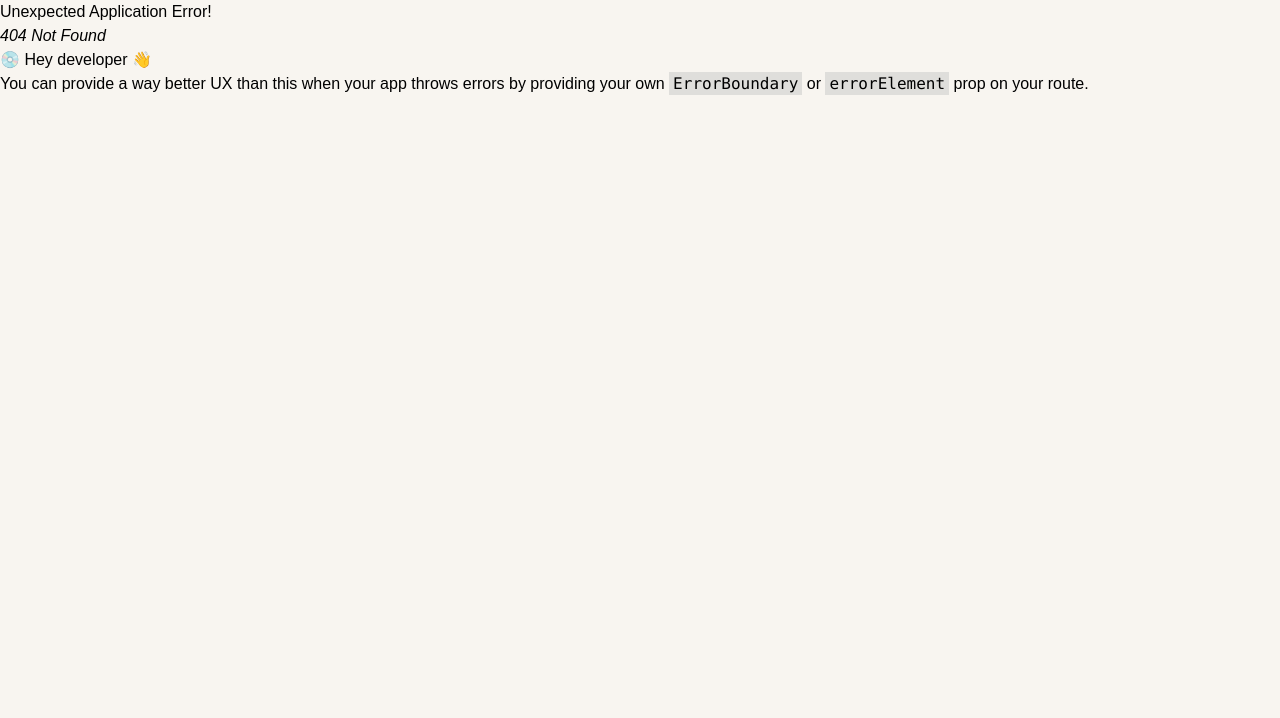
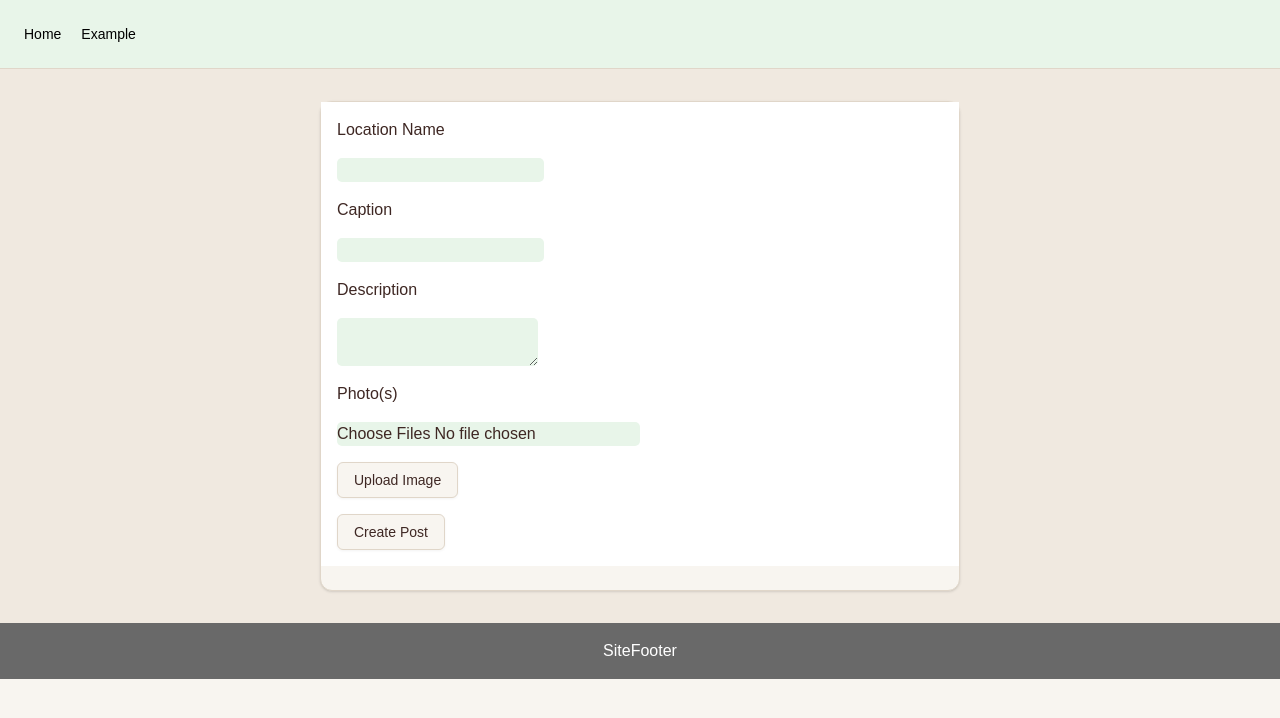
Before and after one commit to technative-academy/hikespace, a React (Vite) app in the folder frontend/: page /createpost in a window 1280 px wide. Before the commit this address had no page. Shown: the top 718 px of the page. Built offline with nearby package versions, Linux system fonts and the light colour scheme.

Commit message:
create post skeleton save point

```diff
--- /dev/null
+++ b/frontend/src/components/CreatePost/CreatePost.module.css
@@ -0,0 +1,24 @@
+.wrapper {
+  width: 100%;
+  background: white;
+}
+
+body {
+  margin: 0;
+  font-family: Arial, sans-serif;
+  color: black;
+}
+
+form {
+  display: flex;
+  flex-direction: column;
+  align-items: flex-start;
+  gap: 1rem;
+  margin: 1rem;
+}
+
+input,
+textarea {
+  background-color: var(--secondary);
+  border-radius: 5px;
+}
--- /dev/null
+++ b/frontend/src/components/CreatePost/CreatePost.tsx
@@ -0,0 +1,53 @@
+import styles from "./CreatePost.module.css";
+import { Button } from "@/components/ui/button";
+import { useState } from "react";
+
+export default function CreatePost() {
+  const [images, setImages] = useState<File[]>([]);
+
+  function handleImageChange(event: any) {
+    const files = Array.from(event.target.files) as File[];
+    setImages(files);
+    console.log("image got");
+  }
+
+  function imageUpload(formData: FormData) {
+    images.forEach((file) => formData.append("images", file));
+    console.log(`images uploaded: ${images.length}`);
+  }
+
+  async function handleCreatePost() {
+    const formData = new FormData();
+
+    imageUpload(formData);
+
+    console.log("post created");
+  }
+
+  return (
+    <div className={styles.wrapper}>
+      <form action={handleCreatePost}>
+        <label htmlFor="location_name">Location Name</label>
+        <input type="text" name="location_name" />
+        <label htmlFor="caption">Caption</label>
+        <input type="text" name="caption" />
+        <label htmlFor="description">Description</label>
+        <textarea name="descrition"></textarea>
+        <label htmlFor="images">Photo(s)</label>
+        <input
+          type="file"
+          accept="image/*"
+          multiple
+          name="images"
+          onChange={handleImageChange}
+        />
+        <Button variant="outline" onClick={() => imageUpload(new FormData())}>
+          Upload Image
+        </Button>
+        <Button variant="outline" type="submit">
+          Create Post
+        </Button>
+      </form>
+    </div>
+  );
+}
--- a/frontend/src/components/SiteHeader/SiteHeader.tsx
+++ b/frontend/src/components/SiteHeader/SiteHeader.tsx
@@ -14,7 +14,7 @@ import styles from "./SiteHeader.module.css";
 export default function SiteHeader() {
   const navLinks = [
     { label: "Home", url: "/" },
-    { label: "Example", url: "/auth" }, // testing purposes of auth needs to be removed after
+    { label: "Example", url: "/createpost" }, // testing purposes of createpost needs to be removed after
   ];
 
   return (
--- a/frontend/src/routes.tsx
+++ b/frontend/src/routes.tsx
@@ -3,6 +3,7 @@ import PostContent from "./components/PostContent/PostContent";
 import UserContent from "./components/UserContent/UserContent";
 import Root from "./components/Root/Root";
 import Auth from "./components/Auth/Auth.tsx";
+import CreatePost from "./components/CreatePost/CreatePost.tsx";
 
 const routes = [
   {
@@ -25,6 +26,10 @@ const routes = [
         path: "user/:id",
         element: <UserContent />,
       },
+      {
+        path: "createpost",
+        element: <CreatePost />,
+      },
     ],
   },
 ];
```
